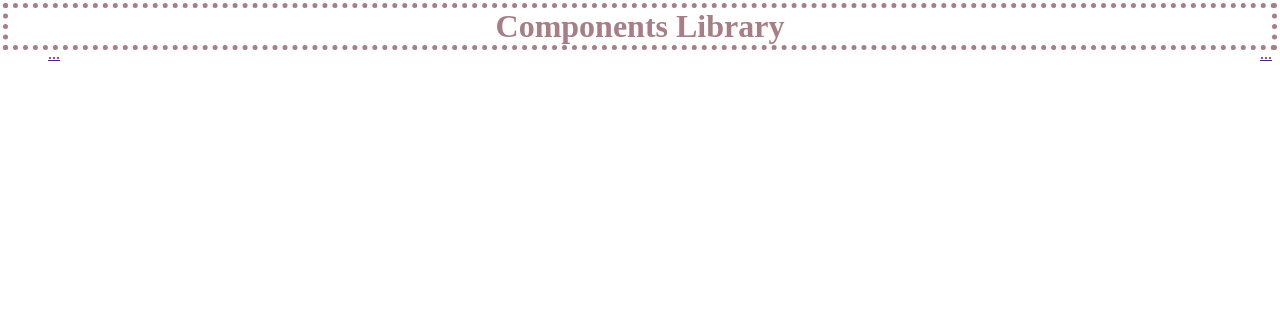
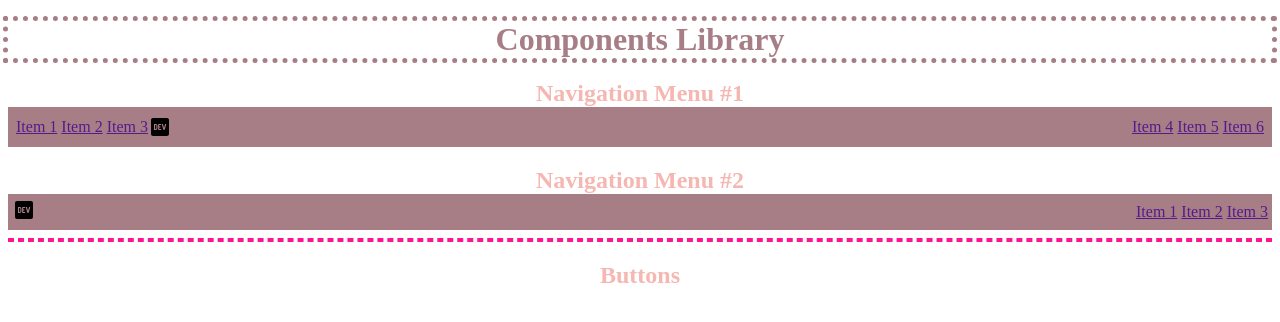
Before and after one commit to jereyes1/components-library, a plain HTML site: page index.html in a window 1280 px wide. Drawn offline with Linux system fonts and the light colour scheme.

Commit message:
Navigation bar of components library first version
Updated index and styles files for the components library project. Added an img folder to hold the logo svg file.

```diff
--- a/css/styles.css
+++ b/css/styles.css
@@ -1,19 +1,46 @@
 header h1 {
-  margin: 0 auto;
+  margin: 1 auto;
   padding: 0 auto;
   text-align: center;
   color: #a87e86;
   outline: 5px dotted;
 }
 
+h2 {
+  margin-top: 1;
+  margin-bottom: 0;
+  text-align: center;
+  color: #f5b7b1;
+}
 .container {
   align-items: center;
   display: flex;
-
   list-style-type: none;
   margin: 0;
+  background: #a87e86;
+  padding: .50rem;
 }
 
 .container__item--right {
   margin-left: auto;
 }
+
+.logo img {
+  display: flex;
+  align-items: center;
+  justify-content: center;
+}
+
+.container_1 {
+  align-items: center;
+  display: flex;
+  list-style-type: none;
+  margin: 0;
+  background: #a87e86;
+  padding: .25rem;
+}
+
+hr {
+   border: dashed 2px;
+   color: deeppink;
+}
--- a/index.html
+++ b/index.html
@@ -9,13 +9,36 @@
     <header>
       <h1>Components Library</h1>
     </header>
+    <h2>Navigation Menu #1</h2>
     <ul class="container">
       <li>
-        <a href="">...</a>
+        <a href="">Item 1</a>
+        <a href="">Item 2</a>
+        <a href="">Item 3</a>
       </li>
-      <li class="container__item--right">
-        <a href="">...</a>
-      </li>
+      <div class="logo">
+        <img src="img/logo_mu.svg" alt="logo-place-holder-middle">
+      </div>
+      <div class="container__item--right">
+        <a href="">Item 4</a>
+        <a href="">Item 5</a>
+        <a href="">Item 6</a>
+      </div>
     </ul>
+    <p></p>
+    <h2>Navigation Menu #2</h2>
+    <ul class="container_1">
+      <div class="logo_2">
+        <img src="img/logo_mu.svg" alt="logo-place-holder-left">
+      </div>
+      <div class="container__item--right">
+        <a href="">Item 1</a>
+        <a href="">Item 2</a>
+        <a href="">Item 3</a>
+      </div>
+    </ul>
+    <hr>
+    <h2>Buttons</h2>
+
   </body>
 </html>
```
Also changed, not shown: img/logo_mu.svg (added).
